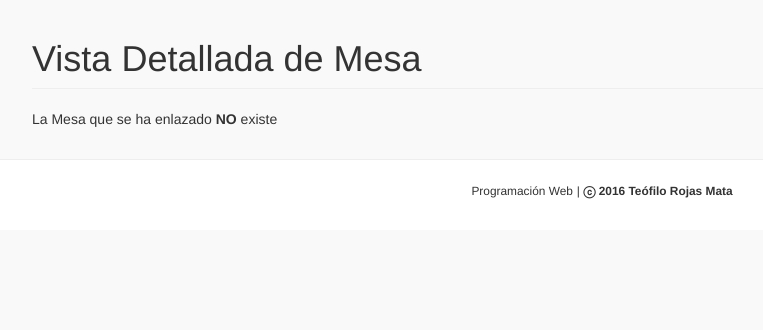
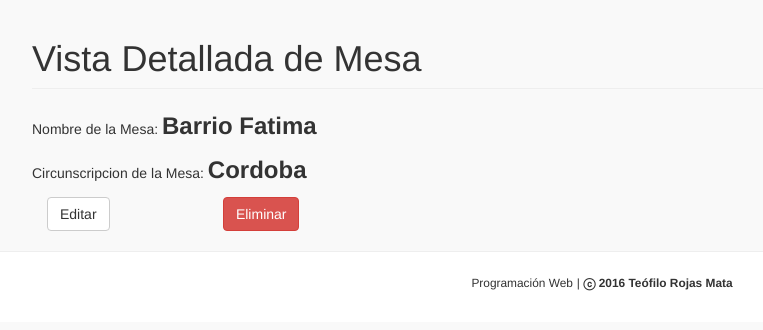
Before and after one commit to Reshait/ExamenEneroByTeo, a Django app: page /eleccion/mesa/vistaDetalladaMesa/2 in a window 1280 px wide. Shown: the part 51-381 px from the top of the page, without its empty margins (38-801 px from the left). Run offline with Django 3.2, Linux system fonts and the light colour scheme; a user stored in the database is signed in; data comes from the database, SQL or seed files in the repository; some libraries are stand-ins or nearby versions.

Commit message:
OK MesaLista y MesaDetalle

```diff
--- /dev/null
+++ b/eleccion/forms.py
@@ -0,0 +1,6 @@
+from django import forms
+from .models import Mesa
+
+class MesaForm(forms.ModelForm):
+	class Meta:
+		model = Mesa
--- a/eleccion/models.py
+++ b/eleccion/models.py
@@ -20,6 +20,7 @@ class Mesa(models.Model):
 
 	def __unicode__(self):
 		return 'Mesa: %s, De: %s' % (self.nombre, self.circunscripcion)
+#		return self.nombre
 
 
 class Partido(models.Model):
--- a/eleccion/urls.py
+++ b/eleccion/urls.py
@@ -21,5 +21,5 @@ urlpatterns = patterns('',
     # Apartado Mesa
     url(r'^mesa/$', views.MesaLista, name='mesa_url'),
     url(r'^mesa/vistaDetalladaMesa/(?P<pk>.*)$', views.MesaDetalle, name='mesa_detalle_url'),
-
+    url(r'^mesa/editar/(?P<pk>.*)$', views.MesaDetalle, name='mesa_editar_url'),
 )
--- a/eleccion/views.py
+++ b/eleccion/views.py
@@ -117,16 +117,25 @@ class CircunscripcionEliminar(DeleteView):
 #        return super(CircunscripcionEliminar, self).form_valid(form)
 
 
-# Falla al cargar los datos para vista detalle
 def MesaDetalle(request, pk):
-    mesa = Mesa.objects.filter(pk=pk)
-    context={'listadoMesas':mesa}
-
-    return render(request,'eleccion/vistaDetalladaMesa.html', context)
+    mesa = Mesa.objects.get(pk=pk)
+    return render(request,'eleccion/vistaDetalladaMesa.html', {'mesa':mesa})
 
 
 def MesaLista(request):
     mesa = Mesa.objects.all()
-    #context={'mesa':mesa}
+    return render(request,'eleccion/mesa.html', {'listadoMesas':mesa})
 
-    return render(request,'eleccion/mesa.html', {'mesa':mesa})
+
+@login_required(login_url='login')
+def MesaEditar(request, id_mesa ):
+    mesa = get_object_or_404(Mesa, pk = id_mesa)
+    formulario = MesaForm(request.POST or None, instance = mesa)
+
+    if request.method == 'POST':
+        if formulario.is_valid():
+            formulario.save()
+            return HttpResponseRedirect('mesa_url')
+    else:
+        context = { 'formulario': formulario,'titulo':"Editar Mesa"}
+    return render_to_response('eleccion/formulario.html', context,  context_instance=RequestContext(request))
--- a/templates/eleccion/vistaDetallada.html
+++ b/templates/eleccion/vistaDetallada.html
@@ -10,7 +10,7 @@
 				<p>Cantidad de Escaños:  <strong style="font-size:24px">{{ circunscripcion.nEscanos }} </strong></p>
 
   				<div class="col-md-4">
-			    	{% if user.is_authenticated %}
+        			{% if perms.eleccion.change_circunscripcion %}
 						<a href="{% url 'editar_url' circunscripcion.id %}" class="btn btn-default">Editar</a>
 						<a href="{% url 'eliminar_url' circunscripcion.id %}" class="btn btn-danger" style="float:right">Eliminar</a>
 					{% endif %}
--- a/templates/eleccion/vistaDetalladaMesa.html
+++ b/templates/eleccion/vistaDetalladaMesa.html
@@ -8,15 +8,13 @@
 
 				{% if mesa %}
 
-					{{ mesa.id }}{{ mesa.nombre }}{{ mesa.circunscripcion }}{{ mesa.pk }}
-
 					<p>Nombre de la Mesa:  <strong style="font-size:24px"> {{ mesa.nombre }}</strong></p>
 					<p>Circunscripcion de la Mesa:  <strong style="font-size:24px">{{ mesa.circunscripcion }} </strong></p>
 
 	  				<div class="col-md-4">
-				    	{% if user.is_authenticated %}
-							<a href="" class="btn btn-default">Editar</a>
-							<a href="" class="btn btn-danger" style="float:right">Eliminar</a>
+        				{% if perms.eleccion.change_mesa %}
+							<a href="{% url 'mesa_editar_url' mesa.id %}" class="btn btn-default">Editar</a>
+							<a href="{% url 'mesa_editar_url' mesa.id %}" class="btn btn-danger" style="float:right">Eliminar</a>
 						{% endif %}
 					</div>
 
@@ -26,4 +24,5 @@
 			</div>
 
 		</div>
+
     {% endblock %}
```
Also changed, not shown: templates/eleccion/mesa.html (+4 -3 lines).
